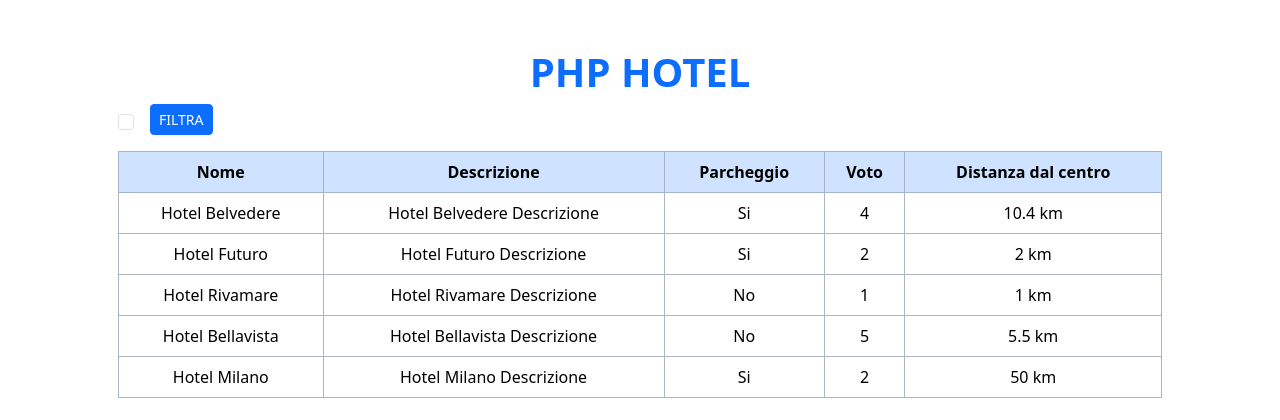
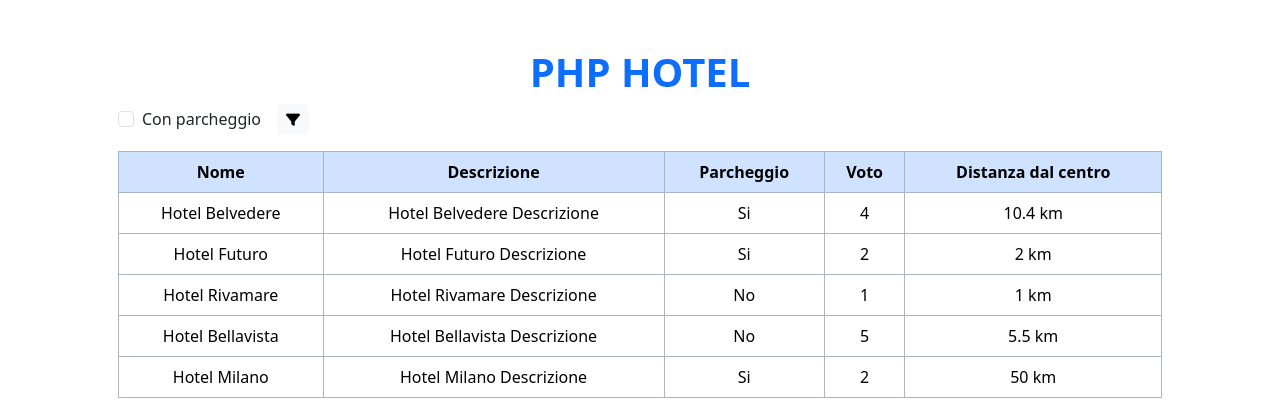
Before and after one commit to NicolaSforza93/php-hotel, a PHP site: page / in a window 1280 px wide. Shown: the top 420 px of the page. Run offline with PHP 8.4, Linux system fonts and the light colour scheme; some libraries are stand-ins or nearby versions.

Commit message:
added bonus

```diff
--- a/index.php
+++ b/index.php
@@ -5,6 +5,7 @@
     <meta charset="UTF-8">
     <meta name="viewport" content="width=device-width, initial-scale=1.0">
     <link href="https://cdn.jsdelivr.net/npm/bootstrap@5.3.2/dist/css/bootstrap.min.css" rel="stylesheet" integrity="sha384-T3c6CoIi6uLrA9TneNEoa7RxnatzjcDSCmG1MXxSR1GAsXEV/Dwwykc2MPK8M2HN" crossorigin="anonymous">
+    <script src="https://kit.fontawesome.com/40396ce4f1.js" crossorigin="anonymous"></script>
     <title>PHP Hotel</title>
 </head>
 
@@ -51,11 +52,10 @@
 
     ];
 
-    if (isset($_GET['searchPark']) && !empty($_GET['searchPark'])) {
+    if (isset($_GET['searchPark'])) {
         $newArray = [];
         foreach ($hotels as $hotel) {
-            $park = $hotel['parking'] ? 'Si' : 'No';
-            if ($park == $_GET['parking']) {
+            if ($hotel['parking'] == true) {
                 $newArray[] = $hotel;
             }
         }
@@ -94,11 +94,13 @@
     </ul> -->
     <div class="container p-5 text-center">
         <h1 class="text-primary fw-bold text-uppercase">PHP Hotel</h1>
-        <div class="mb-3 d-flex align-items-center gap-3">
-            <input class="form-check-input" type="checkbox" name="searchPark" id="searchPark">
-            <label class="form-check-label" for="searchPark">
-                <button type="submit" class="btn btn-primary btn-sm text-uppercase">Filtra</button>
-        </div>
+        <form action="" method="GET" class="mb-3 d-flex align-items-center gap-3">
+            <div class="form-check">
+                <input type="checkbox" class="form-check-input" name="searchPark" id="searchPark">
+                <label class="form-check-label" for="searchPark">Con parcheggio</label>
+            </div>
+            <button type="submit" class="btn btn-light btn-sm"><i class="fa-solid fa-filter"></i></button>
+        </form>
         <table class="table table-bordered border-dark-subtle table-hover text-center">
             <thead class="table-primary">
                 <tr>
```
